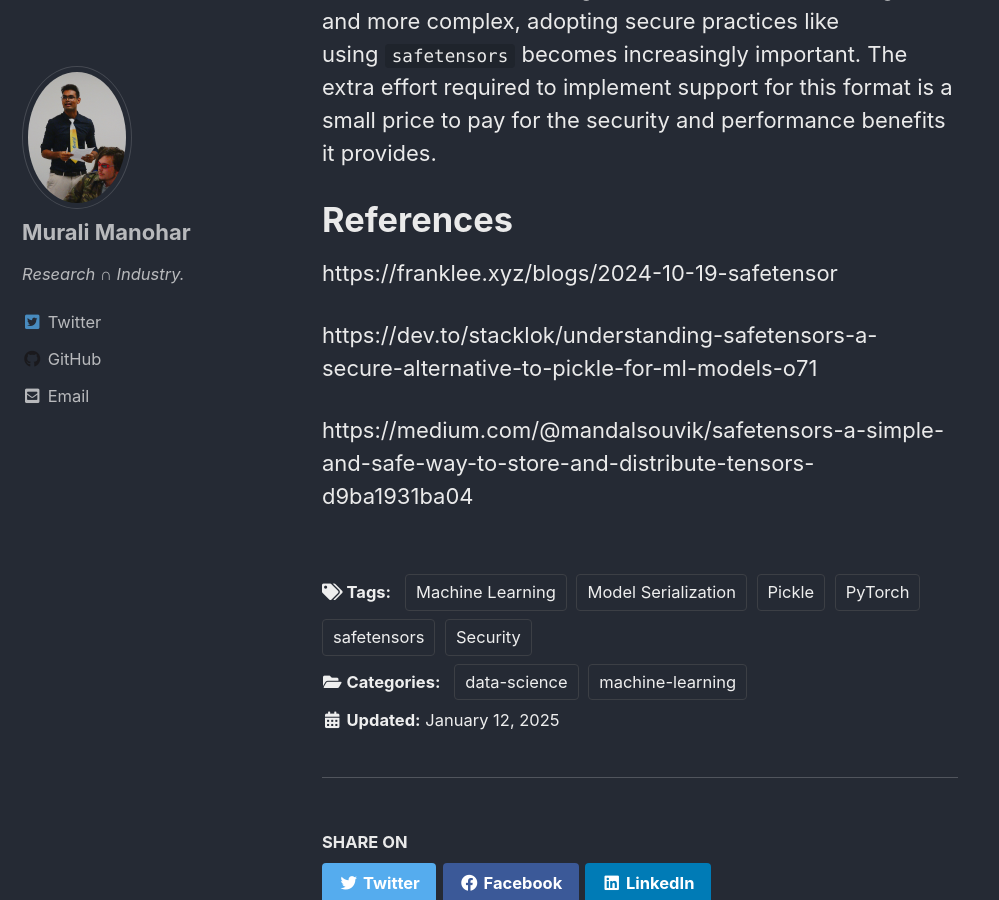
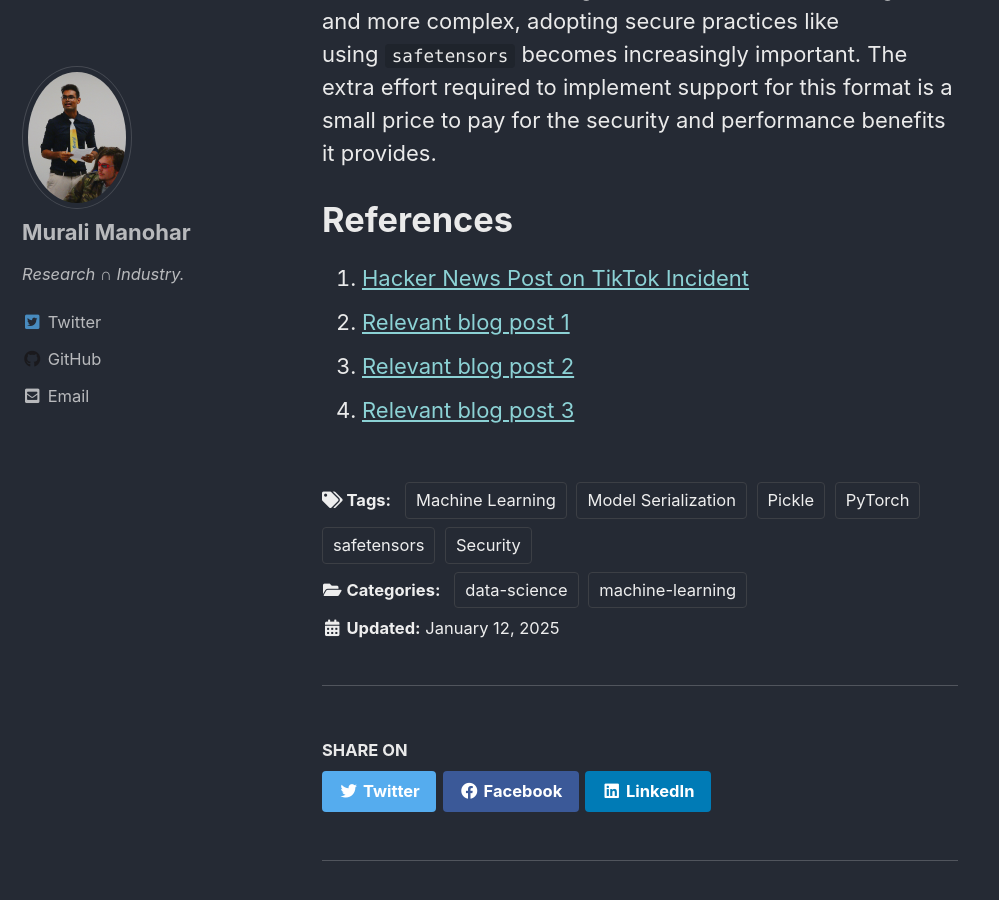
Before and after one commit to gitlost-murali/blogs, a Jekyll site: the page built from _posts/2025-01-13-the-pickle-problem.md, in a window 1280 px wide and 900 px high, scrolled down 17181 px. Shown: the whole window, without its empty margins (0-999 px from the left). Built offline with Jekyll 4.4.1, drawn with Linux system fonts in a browser that asks for light colours; cached includes are drawn as plain includes; comment, search, counter and statistics services are not loaded.

Commit message:
fix references

```diff
--- a/_posts/2025-01-13-the-pickle-problem.md
+++ b/_posts/2025-01-13-the-pickle-problem.md
@@ -392,10 +392,10 @@ The combination of zero-copy architecture, efficient storage, and simplified loa
 The TikTok incident serves as a wake-up call for the machine learning community about the importance of secure model serialization. While pickle-based formats like `.pt` files have served us well, they carry significant security risks that can be exploited in sophisticated ways. The `safetensors` format represents a modern, secure, and efficient alternative that addresses these concerns while providing additional benefits for large-scale machine learning operations.
 
 As the field continues to grow and models become larger and more complex, adopting secure practices like using `safetensors` becomes increasingly important. The extra effort required to implement support for this format is a small price to pay for the security and performance benefits it provides.
+
 # References
 
-https://franklee.xyz/blogs/2024-10-19-safetensor
-
-https://dev.to/stacklok/understanding-safetensors-a-secure-alternative-to-pickle-for-ml-models-o71
-
-https://medium.com/@mandalsouvik/safetensors-a-simple-and-safe-way-to-store-and-distribute-tensors-d9ba1931ba04
+1. [Hacker News Post on TikTok Incident](https://news.ycombinator.com/item?id=41900402)
+2. [Relevant blog post 1](https://franklee.xyz/blogs/2024-10-19-safetensor)
+3. [Relevant blog post 2](https://dev.to/stacklok/understanding-safetensors-a-secure-alternative-to-pickle-for-ml-models-o71)
+4. [Relevant blog post 3](https://medium.com/@mandalsouvik/safetensors-a-simple-and-safe-way-to-store-and-distribute-tensors-d9ba1931ba04)
```
